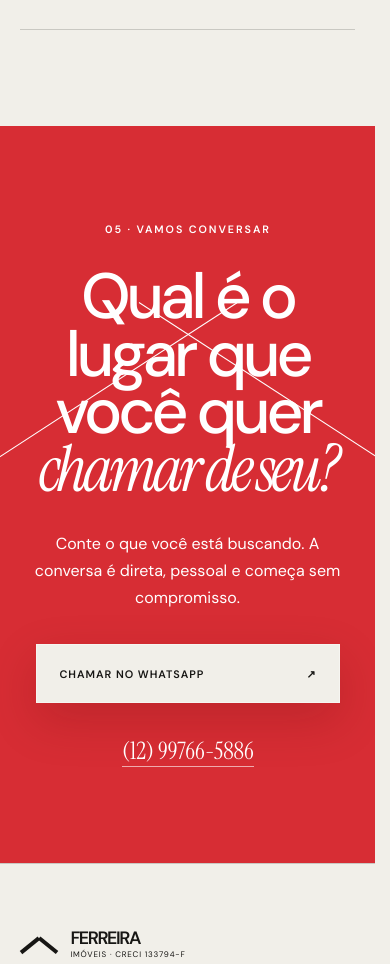
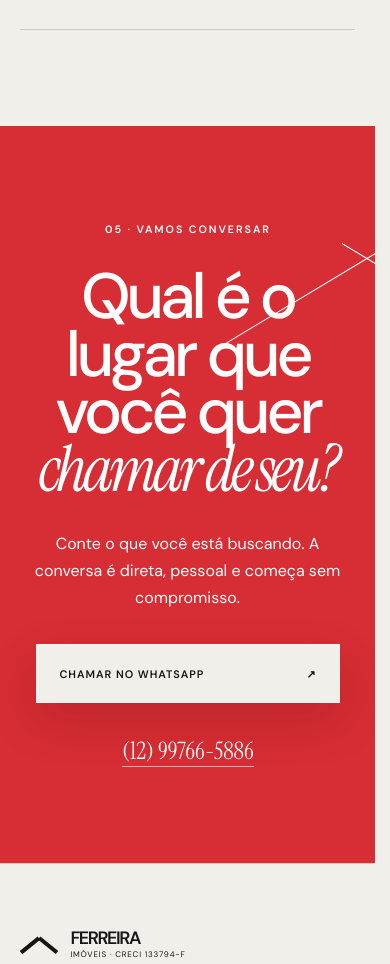
Before and after one commit to oluisvi/Ferreira-Im-veis, a React (Vite) app: page / in a window 390 px wide. Shown: the part 6282-7246 px from the top of the page. Built offline with nearby package versions, Linux system fonts and the light colour scheme.

Commit message:
Add files via upload

```diff
--- a/src/main.tsx
+++ b/src/main.tsx
@@ -7,6 +7,7 @@ import './styles/hero.css'
 import './styles/properties.css'
 import './styles/content.css'
 import './styles/motion.css'
+import './styles/contact-roof-hotfix.css'
 
 createRoot(document.getElementById('root')!).render(
   <StrictMode>
--- /dev/null
+++ b/src/styles/contact-roof-hotfix.css
@@ -0,0 +1,58 @@
+/* Contact section roof alignment hotfix
+   Keeps the roof motif, but moves it upward and centers it so it frames
+   the section without harming legibility of the small heading text. */
+
+.contact {
+  isolation: isolate;
+}
+
+.contact__roof {
+  position: absolute;
+  left: 50%;
+  top: clamp(-1.25rem, 0.8vw, 0.25rem);
+  transform: translateX(-50%);
+  width: min(54rem, 88vw);
+  height: 18rem;
+  opacity: 0.08;
+  z-index: 0;
+  pointer-events: none;
+}
+
+.contact__roof i {
+  position: absolute;
+  top: 10.5rem;
+  width: 52%;
+  height: 1px;
+  background: white;
+}
+
+.contact__roof i:first-child {
+  left: -1%;
+  transform: rotate(-31deg);
+  transform-origin: right;
+}
+
+.contact__roof i:last-child {
+  right: -1%;
+  transform: rotate(31deg);
+  transform-origin: left;
+}
+
+.contact > *:not(.contact__roof) {
+  position: relative;
+  z-index: 1;
+}
+
+@media (max-width: 800px) {
+  .contact__roof {
+    top: 0.5rem;
+    width: 92vw;
+    height: 12rem;
+    opacity: 0.06;
+  }
+
+  .contact__roof i {
+    top: 6.8rem;
+    width: 58%;
+  }
+}
```
Also changed, not shown: 1 other file (tests, documents, lock files or other folders).
